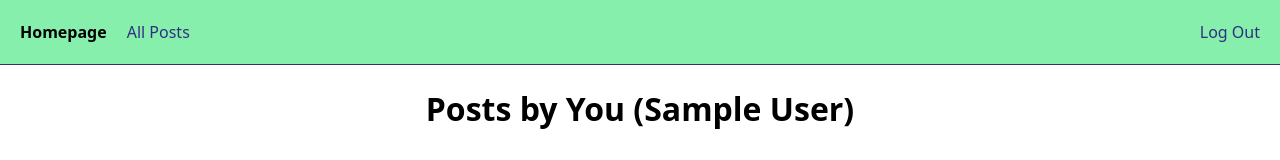
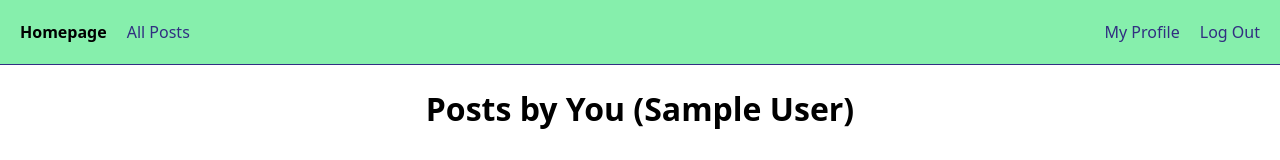
Before and after one commit to Shebara/TwitterClone, a Vue app: page / in a window 1280 px wide. Shown: the top 160 px of the page. Built offline with nearby package versions, Linux system fonts and the light colour scheme; data requests are answered from the project's data file; sample sign-in values are in the browser's storage; what vue-moment would draw is missing.

Commit message:
Add profile to menu

```diff
--- a/src/components/MainHeader.vue
+++ b/src/components/MainHeader.vue
@@ -40,6 +40,10 @@ export default {
       ]
       this.authentication = [
         {
+          url: '/profile',
+          text: 'My Profile'
+        },
+        {
           url: '/logout',
           text: 'Log Out'
         }
```
